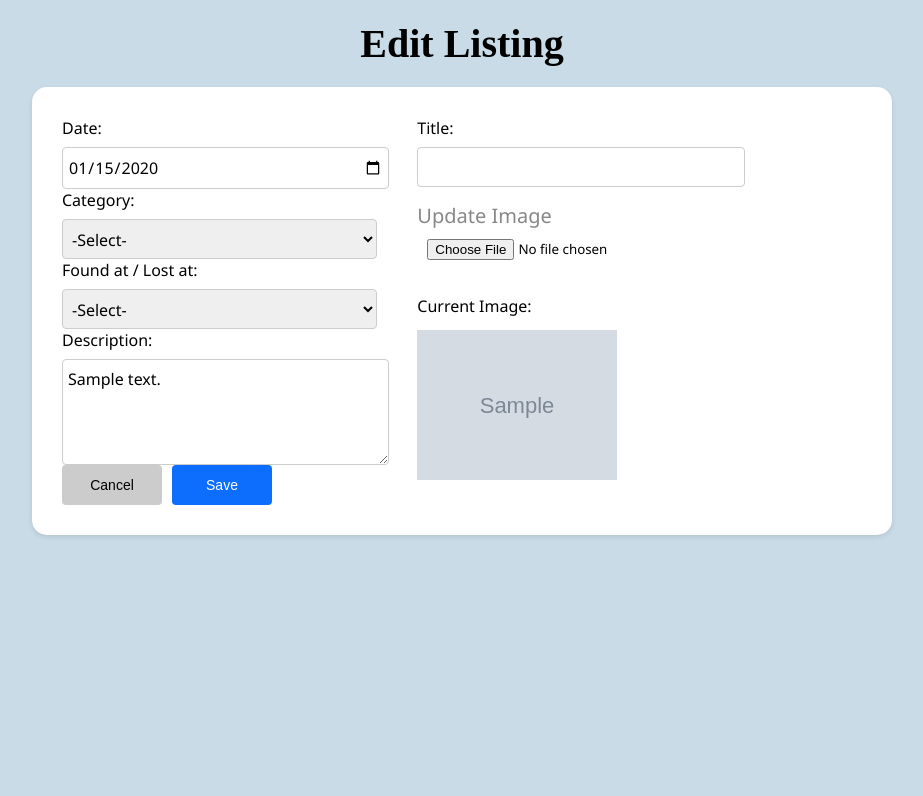
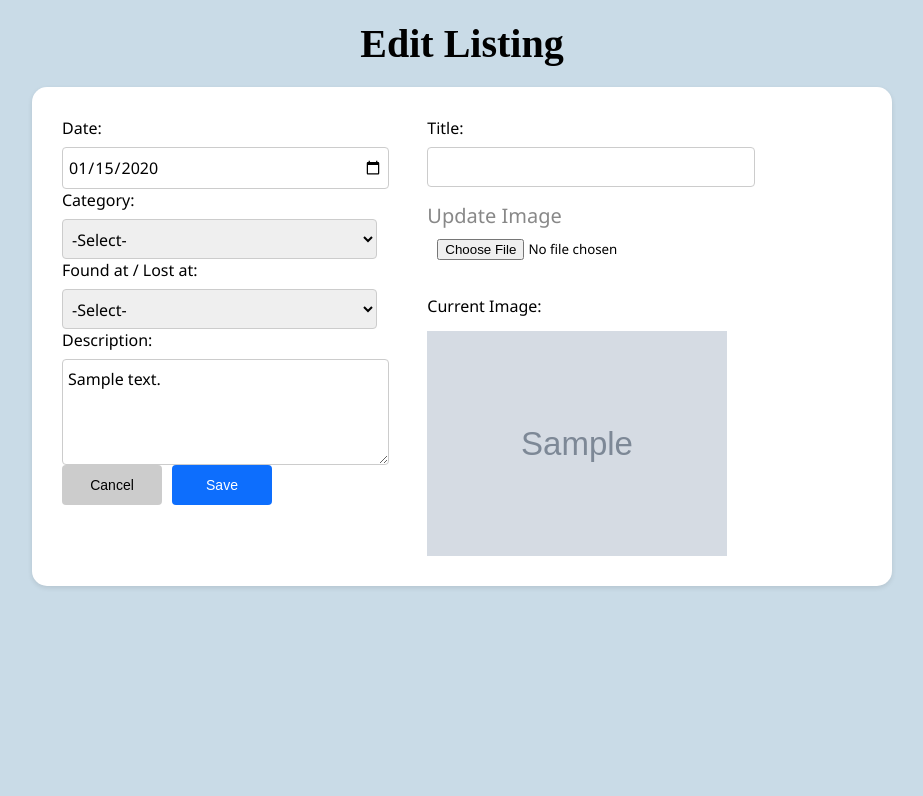
Before and after one commit to Juxnn02/LostAndFound, a Flask app: template templates/edit_listing.html in a window 1280 px wide. Shown: the top 796 px of the page, without its empty margins (178-1101 px from the left). Run offline with Flask 3, Linux system fonts and the light colour scheme; the template is opened without the code that fills it: values that come from a table or form of the project are taken from there, others are empty; tables that the repository leaves empty hold one stand-in row (values such as "Sample post"); grey boxes marked "Sample" are stand-in pictures.

Commit message:
Update edit_listing.html

```diff
--- a/templates/edit_listing.html
+++ b/templates/edit_listing.html
@@ -13,7 +13,7 @@
     </div>
 
 <form class="form-container" id="edit-listing-form">
-    <div style="display: flex; gap: 40px; align-items: flex-start;">
+    <div style="display: flex; gap: 50px; align-items: flex-start;">
 
         <div class="form-left-column" style="flex: 1;">
 
@@ -72,7 +72,7 @@
             </div>
             <div class="form-group" style="margin-top: 10px;">
                 <label>Current Image:</label>
-            <img id="image-preview" src="{{ post.image_url }}" style="max-width: 200px; display: block; margin-top: 5px;">
+            <img id="image-preview" src="{{ post.image_url }}" style="max-width: 300px; display: block; margin-top: 6px;">
             </div>
           </div>
 
```
